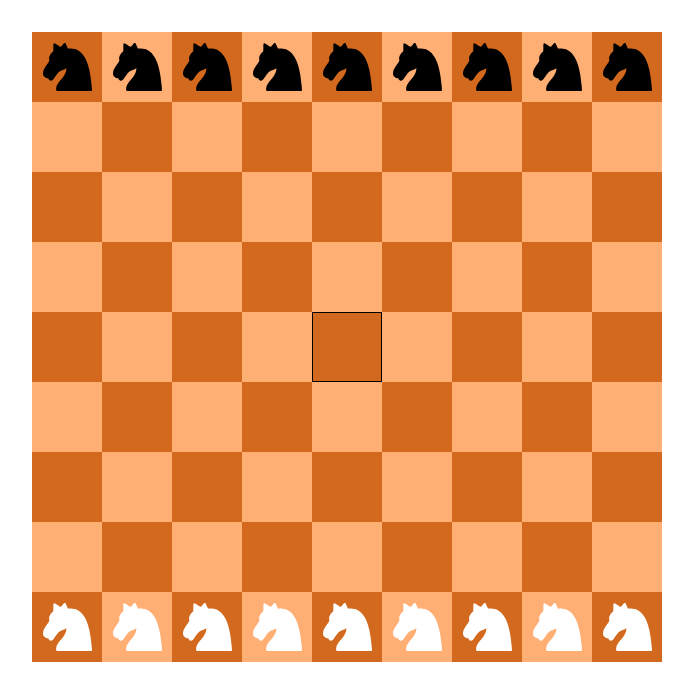
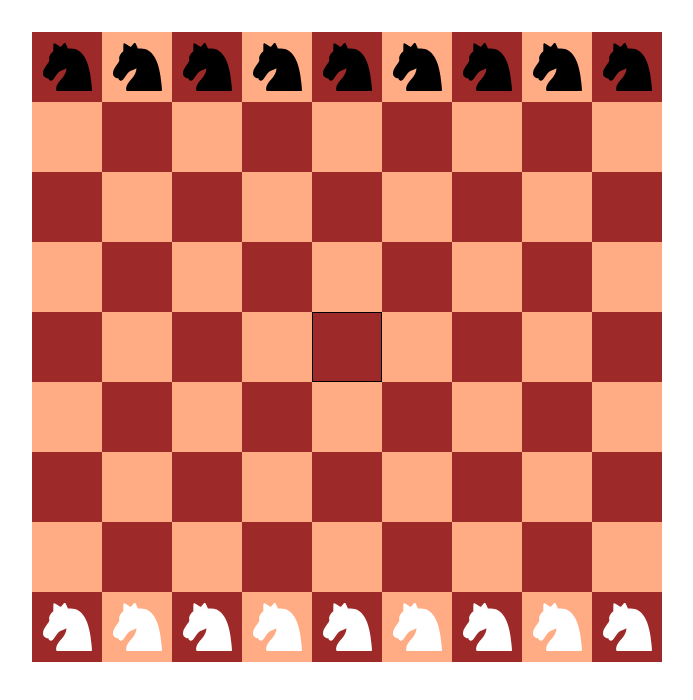
Before and after one commit to mdrzewiecki56/NineHorses, a React (Create React App) app: page / in a window 1280 px wide. Shown: the top 700 px of the page, without its empty margins (293-986 px from the left). Built offline with nearby package versions, Linux system fonts and the light colour scheme.

Commit message:
tidy up horses in the stable

```diff
--- a/src/components/Board/Board.js
+++ b/src/components/Board/Board.js
@@ -1,7 +1,7 @@
 import React, { useState, useEffect } from 'react';
 import Field from '../Field/Field';
 import { chunkArray } from '../../Helper';
-import Horse from '../Horse';
+import Horse from '../Horse/Horse';
 import './Board.scss';
 
 const CUR_PLAYER_W = 0;
--- a/src/components/Board/Board.scss
+++ b/src/components/Board/Board.scss
@@ -15,19 +15,19 @@
 
   .row:nth-child(odd) {
     .Field:nth-child(odd) {
-      background: chocolate;
+      background: rgb(157, 41, 41);
     }
     .Field:nth-child(even) {
-      background: rgb(255, 174, 116);
+      background: rgb(255, 172, 133);
     }
   }
 
   .row:nth-child(even) {
     .Field:nth-child(even) {
-      background: chocolate;
+      background: rgb(157, 41, 41);
     }
     .Field:nth-child(odd) {
-      background: rgb(255, 174, 116);
+      background: rgb(255, 172, 133);
     }
   }
 
--- a/src/components/Field/Field.js
+++ b/src/components/Field/Field.js
@@ -1,5 +1,5 @@
 import React from 'react';
-import Horse from '../Horse';
+import Horse from '../Horse/Horse';
 import './Field.scss';
 import white from '../images/white.svg';
 import black from '../images/black.svg';
--- a/src/components/Horse.js
+++ /dev/null
@@ -1,58 +0,0 @@
-export default class Horse {
-
-    constructor(i = 0 , j = 0, mode = Horse.HORSE_W()){
-        this.i = i;
-        this.j = j;
-        this.mode = this.validateMode(mode)
-    }
-
-    static get HORSE_W() {
-        return 0;
-    }
-
-      static get HORSE_B() {
-        return 1;
-    }
-
-    static getInitialHorsesPositions(size){
-        let horses = [];
-        for (let k = 0; k < size; k++) {
-            let wi = 0;
-            let wj = k;
-            horses.push(new Horse(wi, wj, Horse.HORSE_W));
-        }
-        for (let k = size; k > 0; k--) {
-            let bi = size-1;
-            let bj = k-1;
-            horses.push(new Horse(bi, bj, Horse.HORSE_B));
-        }
-
-        return horses;
-    }
-
-    validateMode(val) {
-        if (val !== Horse.HORSE_W && val !== Horse.HORSE_B) {
-            return Horse.HORSE_W; // Default to white
-        }
-        return val;
-    }
-
-    getClassList(){
-        return `horse ${this.mode === Horse.HORSE_W ? 'white' : 'black'}`;
-    }
-
-    getPosition(){
-        return {'i':this.i, 'j':this.j};
-    }
-
-    setPosition(_i, _j){
-        if (!_i || !_j) {
-            throw "Invalid position!";
-        }
-        if (_i <= 0 || _j <= 0) {
-            throw "Invalid position!";
-        }
-        this.i = _i;
-        this.j = _j;
-    }
-}
--- /dev/null
+++ b/src/components/Horse/Horse.js
@@ -0,0 +1,57 @@
+export default class Horse {
+  constructor(i = 0, j = 0, mode = Horse.HORSE_W()) {
+    this.i = i;
+    this.j = j;
+    this.mode = this.validateMode(mode);
+  }
+
+  static get HORSE_W() {
+    return 0;
+  }
+
+  static get HORSE_B() {
+    return 1;
+  }
+
+  static getInitialHorsesPositions(size) {
+    let horses = [];
+    for (let k = 0; k < size; k++) {
+      let wi = 0;
+      let wj = k;
+      horses.push(new Horse(wi, wj, Horse.HORSE_W));
+    }
+    for (let k = size; k > 0; k--) {
+      let bi = size - 1;
+      let bj = k - 1;
+      horses.push(new Horse(bi, bj, Horse.HORSE_B));
+    }
+
+    return horses;
+  }
+
+  validateMode(val) {
+    if (val !== Horse.HORSE_W && val !== Horse.HORSE_B) {
+      return Horse.HORSE_W; // Default to white
+    }
+    return val;
+  }
+
+  getClassList() {
+    return `horse ${this.mode === Horse.HORSE_W ? 'white' : 'black'}`;
+  }
+
+  getPosition() {
+    return { i: this.i, j: this.j };
+  }
+
+  setPosition(_i, _j) {
+    if (!_i || !_j) {
+      throw 'Invalid position!';
+    }
+    if (_i <= 0 || _j <= 0) {
+      throw 'Invalid position!';
+    }
+    this.i = _i;
+    this.j = _j;
+  }
+}
```
